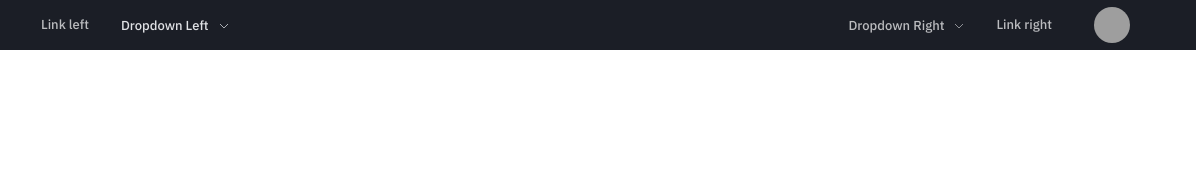
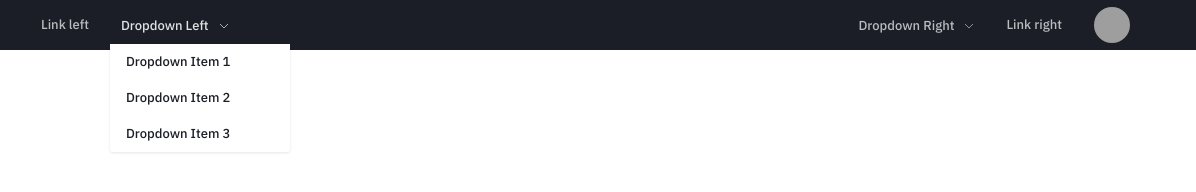
Before and after one commit to Nuzairb/diy_dropdown_menu, a website: page index.html in a window 1280 px wide. Both pictures are taken after a click on the button "Dropdown Left". Shown: the full height of the page, 84-1280 px from the left. Drawn offline with Linux system fonts and the light colour scheme; files that its build step writes are made by us from their sources; grey boxes are pictures that could not be loaded.

Commit message:
Coded Javascript part of navbar
Finished js part of navbar and also coded responsvie navbar

```diff
--- a/assets/js/dev/app.js
+++ b/assets/js/dev/app.js
@@ -0,0 +1,69 @@
+function dropdown() {
+    var dropDown = document.querySelectorAll('.nav-js .dropdown a');
+    var dropDownMenu = document.querySelector('.dropdown-menu');
+
+
+    for (var x = 0; x < dropDown.length; x++) {
+        dropDown[x].addEventListener('click', function(e) {
+
+            var dropdownTarget = this.nextElementSibling
+
+            if (e.target.nextElementSibling != null) {
+                // Hide the dropdown
+                dropdownTarget.classList.toggle('hidden');
+
+                // Toggle aria expanded attribute
+                ariaToggle(this);
+
+                // Click outside of dropdown to also close
+                hideOnClickOutside(this);
+                e.preventDefault();
+            }
+
+        })
+    }
+
+    function hideOnClickOutside(element) {
+        var outsideClickListener = function(event) {
+            if (!element.contains(event.target)) {
+                if (!!element && !!(element.offsetWidth || element.offsetHeight || element.getClientRects().length)) {
+                    element.nextElementSibling.classList.toggle('hidden');
+                    removeClickListener();
+                }
+            }
+        }
+
+        var removeClickListener = function() {
+            document.removeEventListener('click', outsideClickListener);
+        }
+
+        document.addEventListener('click', outsideClickListener);
+    }
+
+
+    function ariaToggle(toggle) {
+        if (toggle.getAttribute('aria-expanded') == 'false') {
+            toggle.setAttribute('aria-expanded', 'true');
+        } else {
+            toggle.setAttribute('aria-expanded', 'false');
+        }
+    }
+}
+
+dropdown();
+
+function toggleNav() {
+
+    var navToggles = document.querySelectorAll('[data-toggle=toggle]');
+
+    navToggles.forEach(function(toggle) {
+        var menuTarget = toggle.dataset.target;
+        var collapse = document.querySelector(menuTarget);
+
+        toggle.addEventListener('click', function() {
+            collapse.classList.toggle('show');
+        });
+
+    });
+}
+toggleNav();
--- a/assets/sass/_shared/_color.scss
+++ b/assets/sass/_shared/_color.scss
@@ -1 +1 @@
-$primary-color: #6e88b2;
+$primary-color: #6e80b2;
--- a/assets/sass/_shared/_header.scss
+++ b/assets/sass/_shared/_header.scss
@@ -11,14 +11,14 @@ $header-light-background-color: #ffffff;
     @include breakpoint(medium) {
         line-height: 48px;
         min-height: 48px;
-        padding: 0 18px;
+        padding: 0 10px;
     }
 }
 
 .primary {
     align-items: center;
     display: flex;
-    flex-wrap: flex;
+    flex-wrap: wrap;
     justify-content: space-between;
 }
 
@@ -28,7 +28,7 @@ $header-light-background-color: #ffffff;
     flex-direction: row;
     width: 100%;
     @include breakpoint(medium) {
-        flex-direction: column;
+        flex-direction: column
     }
     &.nav-start {
         justify-content: flex-start;
@@ -38,6 +38,7 @@ $header-light-background-color: #ffffff;
         }
     }
     &.nav-end {
+        flex: 1;
         justify-content: flex-end;
         width: 50%;
         @include breakpoint(medium) {
@@ -112,6 +113,7 @@ $header-light-background-color: #ffffff;
     height: 32px;
     justify-content: center;
     margin-left: 10px;
+    margin: 0 auto;
     transition: all ease .3s;
     width: 32px;
     @include breakpoint(medium) {
@@ -124,6 +126,10 @@ $header-light-background-color: #ffffff;
     }
 }
 
+.dropdown {
+    position: relative;
+}
+
 .dropdown-menu {
     border-bottom-left-radius: 3px;
     border-bottom-right-radius: 3px;
@@ -134,6 +140,8 @@ $header-light-background-color: #ffffff;
     list-style: none;
     margin: 0 0 0 5px;
     min-width: 180px;
+    padding: 0;
+    position: absolute;
     text-align: left;
     top: 44px;
     z-index: 99;
@@ -163,7 +171,7 @@ $header-light-background-color: #ffffff;
         text-align: center;
     }
     a {
-        display: block;
+        dispay: block;
         height: 30px;
         line-height: 30px;
         padding: 0 16px;
@@ -171,7 +179,11 @@ $header-light-background-color: #ffffff;
     }
 }
 
-// Light Theme
+
+/*
+* Light Theme
+======================================================*/
+
 .header-light {
     background-color: white;
     .nav-item {
@@ -202,7 +214,11 @@ $header-light-background-color: #ffffff;
     }
 }
 
-// Dark Theme
+
+/*
+* Dark Theme
+======================================================*/
+
 .header-dark {
     background: $header-dark-background-color;
     .nav {
@@ -220,12 +236,13 @@ $header-light-background-color: #ffffff;
     }
     .dropdown-item {
         color: $primary-color;
+        transition: ease .3s background-color;
         &:hover,
         &:focus {
             background-color: rgba($primary-color, .1);
-            a {
-                color: $header-dark-background-color;
-            }
+        }
+        a {
+            color: $header-dark-background-color;
         }
     }
     .btn {
--- a/assets/sass/_shared/_mixins.scss
+++ b/assets/sass/_shared/_mixins.scss
@@ -1,4 +1,3 @@
-// Break Points
 $cap: 1420px;
 $ml: 970px;
 $m: 850px;
```
Also changed, not shown: assets/js/dist/app.min.js, style.css, 1 other file.
